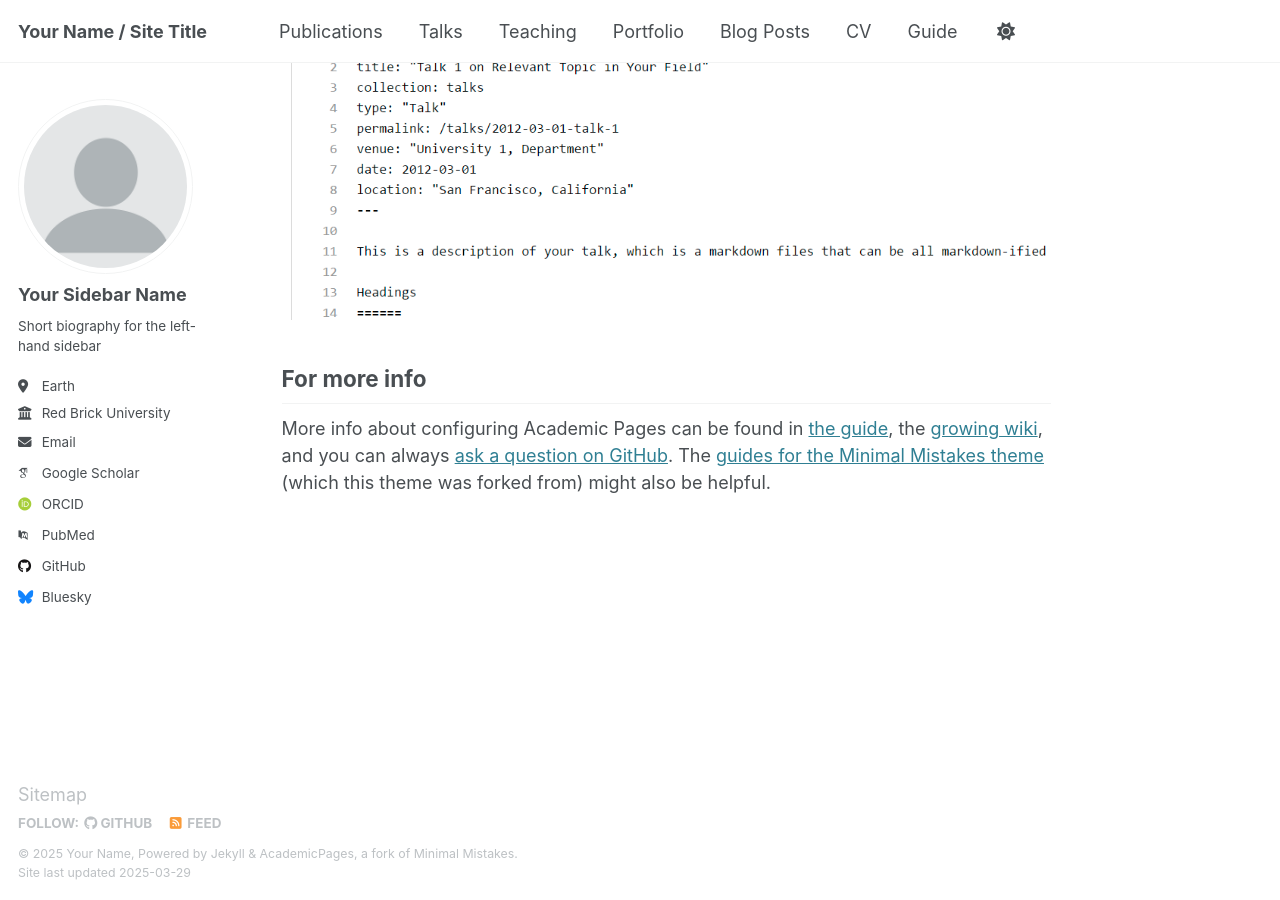
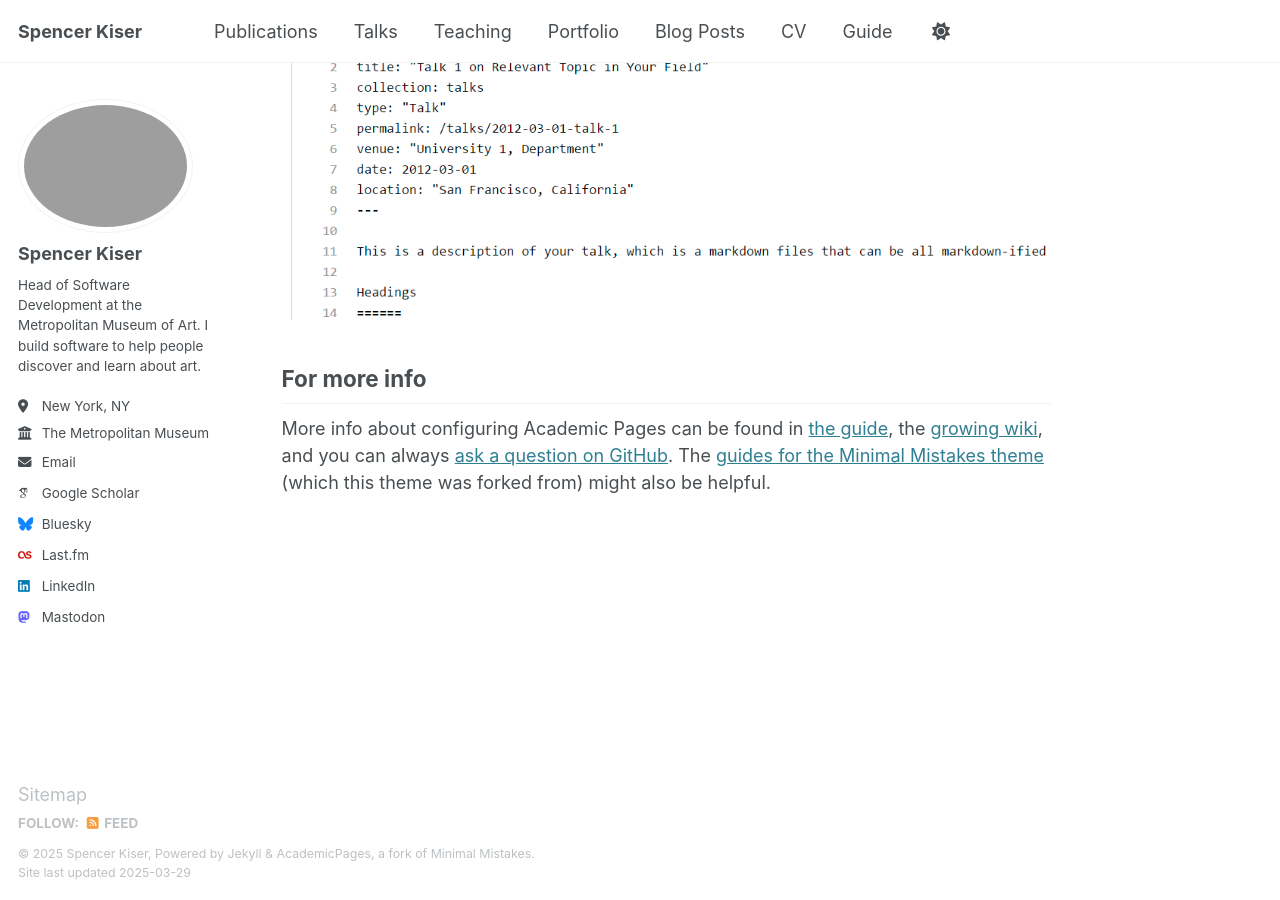
Before and after one commit to spencerk/spencerk.github.io, a Jekyll site: the page built from _pages/about.md, in a window 1280 px wide and 900 px high, scrolled down 2635 px. Built offline with Jekyll 4.4.1, drawn with Linux system fonts in a browser that asks for light colours; some web fonts are replaced.

Commit message:
some config updates

```diff
--- a/_config.yml
+++ b/_config.yml
@@ -9,35 +9,35 @@
 # Basic Site Settings
 locale                   : "en-US"
 site_theme               : "default"
-title                    : "Your Name / Site Title"
+title                    : "Spencer Kiser"
 title_separator          : "-"
-name                     : &name "Your Name"
-description              : &description "personal description"
-url                      : https://academicpages.github.io # the base hostname & protocol for your site e.g. "https://[your GitHub username].github.io"
+name                     : &name "Spencer Kiser"
+description              : &description "Personal site of Spencer Kiser"
+url                      : https://spencerk.github.io # the base hostname & protocol for your site e.g. "https://[your GitHub username].github.io"
 baseurl                  : "" # the subpath of your site, e.g. "/blog"
-repository               : "academicpages/academicpages.github.io"
+repository               : "spencerk/spencerk.github.io"
 
 # Site Author - The following control what appear as part of the author content on the side bar.
 #               If a field is blank the icon and link will not appear, otherwise it will be shown.
 #               Additional customization can be done by editing /_includes/author-profile.html
 author:
   # Biographic information
-  avatar           : "profile.png"
-  name             : "Your Sidebar Name"
+  avatar           : "avatar.jpg"
+  name             : "Spencer Kiser"
   pronouns         : # example: "she/her"
-  bio              : "Short biography for the left-hand sidebar"
-  location         : "Earth"
-  employer         : "Red Brick University"
-  uri              : # URL
-  email            : "none@example.org"
+  bio              : "Head of Software Development at the Metropolitan Museum of Art. I build software to help people discover and learn about art."
+  location         : "New York, NY"
+  employer         : "The Metropolitan Museum of Art"
+  uri              : # personal website - Update with your personal website URL
+  email            : "spencer@spencerkiser.net"
 
   # Academic websites
   arxiv            : # URL - Update with the correct link to your profile
-  googlescholar    : "https://scholar.google.com/citations?user=PS_CX0AAAAAJ"
+  googlescholar    : "https://scholar.google.com/citations?user=z79kBIgAAAAJ"
   impactstory      : # URL
-  orcid            : "http://orcid.org/yourorcidurl"
+  orcid            :
   semantic         : # URL
-  pubmed           : "https://www.ncbi.nlm.nih.gov/pubmed/?term=john+snow"
+  pubmed           :
   researchgate     : # URL
   scopus           : # URL
 
@@ -45,12 +45,12 @@ author:
   bitbucket        : # Username - Update with your username on the site
   codepen          : # Username
   dribbble         : # Username
-  github           : "academicpages"
+  github           :
   kaggle           : # Username
   stackoverflow    : # User number or user number and name (i.e., use "1" or "1/jeff-atwood")
 
   # Social media
-  bluesky          : "bsky.app" # Replace this with you Bluesky username
+  bluesky          : "spnczr@bsky.social" # Replace this with you Bluesky username
   facebook         : # Username
   flickr           : # Username
   foursquare       : # Username
@@ -58,9 +58,9 @@ author:
   google_plus      : # Username
   keybase          : # Username
   instagram        : # Username
-  lastfm           : # Username
-  linkedin         : # Username
-  mastodon         : # URL
+  lastfm           : "skiser"
+  linkedin         : "spencerkiser"
+  mastodon         : "https://mas.to/@spenczar"
   medium           : # URL
   pinterest        : # Username
   soundcloud       : # Username
@@ -77,10 +77,10 @@ author:
 
 # Publication Category - The following the list of publication categories and their headings
 publication_category:
-  books:
-    title: 'Books'
+  # books:
+    # title: 'Books'
   manuscripts:
-    title: 'Journal Articles'
+    title: 'Articles'
   conferences:
     title: 'Conference Papers'
 
```
